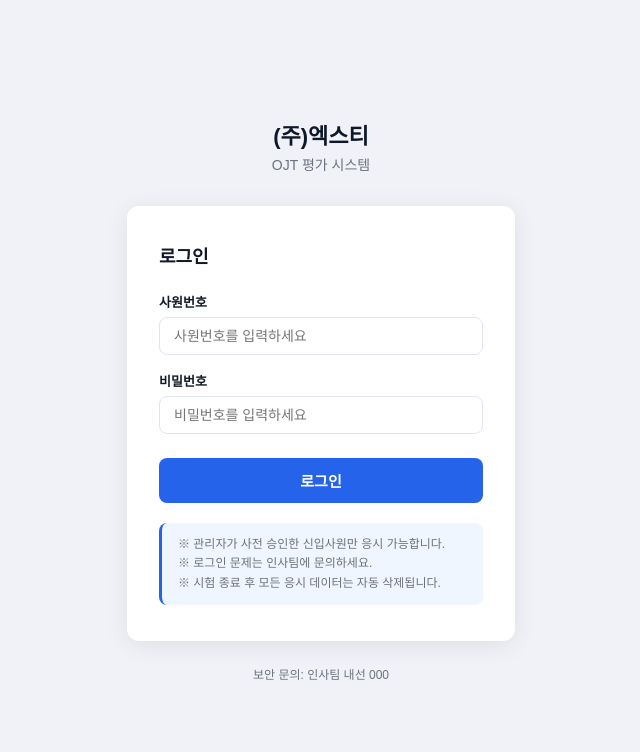
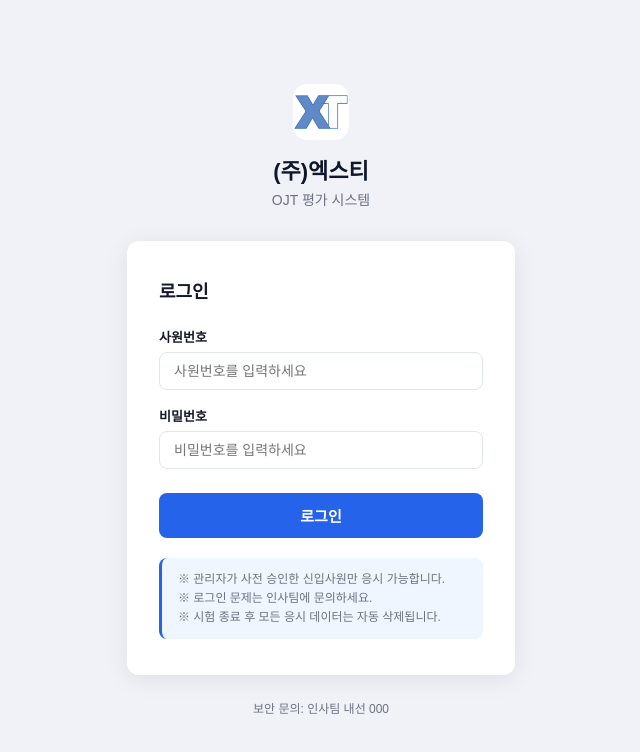
Before and after one commit to kidjohn0306/asan_ax_OJT_AI, a React (Vite) app in the folder frontend/: page /login in a window 1280 px wide. Shown: the top 752 px of the page, without its empty margins (319-959 px from the left). Built offline with nearby package versions, Linux system fonts and the light colour scheme.

Commit message:
feat: 관리자 사이드바·로그인·응시 시작 화면에 XT 아이콘 적용
플레이스홀더 "X" 배지와 제네릭 SVG 아이콘을 실제 XT 로고 이미지로 교체.

Co-Authored-By: Claude Sonnet 5 <noreply@anthropic.com>

```diff
--- a/frontend/src/admin/components/AdminHeader.jsx
+++ b/frontend/src/admin/components/AdminHeader.jsx
@@ -7,7 +7,7 @@ export default function AdminHeader({ title }) {
   return (
     <header style={{ position:'fixed', top:0, left:0, right:0, zIndex:100, height:HEADER_H, background:'var(--card)', borderBottom:'1px solid var(--border)', display:'flex', alignItems:'center', padding:'0 24px 0 0' }}>
       <div style={{ width:SIDEBAR_W, padding:'0 18px', display:'flex', alignItems:'center', gap:10, borderRight:'1px solid var(--border)', height:'100%', flexShrink:0 }}>
-        <div style={{ width:30, height:30, background:'var(--accent)', borderRadius:7, display:'flex', alignItems:'center', justifyContent:'center', fontSize:13, color:'white', fontWeight:800, flexShrink:0 }}>X</div>
+        <img src="/favicon-32x32.png" alt="(주)엑스티" style={{ width:30, height:30, borderRadius:7, flexShrink:0 }} />
         <div>
           <div style={{ fontSize:12, fontWeight:700, color:'var(--text)', lineHeight:1.2 }}>(주)엑스티</div>
           <div style={{ fontSize:10, color:'var(--text-muted)', lineHeight:1.2 }}>OJT 평가 시스템</div>
--- a/frontend/src/pages/Exam.jsx
+++ b/frontend/src/pages/Exam.jsx
@@ -53,9 +53,7 @@ function IdentityScreen({ empInfo, examName, onStart }) {
     <div style={{ minHeight:'100vh', display:'flex', alignItems:'center', justifyContent:'center', background:'var(--bg)', padding:24 }}>
       <div style={{ background:'white', borderRadius:20, boxShadow:'0 8px 40px rgba(30,58,95,0.12)', padding:'48px 40px', width:'100%', maxWidth:480, display:'flex', flexDirection:'column', alignItems:'center' }}>
         <div style={{ display:'flex', flexDirection:'column', alignItems:'center', marginBottom:32 }}>
-          <div style={{ width:56, height:56, background:'var(--primary)', borderRadius:14, display:'flex', alignItems:'center', justifyContent:'center', marginBottom:10 }}>
-            <svg viewBox="0 0 32 32" width={32} height={32} fill="white"><rect x="2" y="8" width="12" height="16" rx="2"/><rect x="18" y="4" width="12" height="10" rx="2"/><rect x="18" y="18" width="12" height="10" rx="2"/></svg>
-          </div>
+          <img src="/icons/icon-192.png" alt="(주)엑스티" style={{ width:56, height:56, borderRadius:14, marginBottom:10 }} />
           <div style={{ fontSize:20, fontWeight:800, color:'var(--primary)' }}>(주)엑스티</div>
           <div style={{ fontSize:13, color:'var(--text-muted)', marginTop:2 }}>인재개발부 · OJT 평가 시스템</div>
         </div>
--- a/frontend/src/pages/Login.jsx
+++ b/frontend/src/pages/Login.jsx
@@ -150,6 +150,7 @@ export default function Login() {
       )}
       <div style={styles.wrap}>
         <div style={styles.logoArea}>
+          <img src="/icons/icon-192.png" alt="(주)엑스티" style={{ width:56, height:56, borderRadius:14, marginBottom:10 }} />
           <div style={styles.company}>(주)엑스티</div>
           <div style={styles.system}>OJT 평가 시스템</div>
         </div>
```
Also changed, not shown: 2 other files (tests, documents, lock files or other folders).
